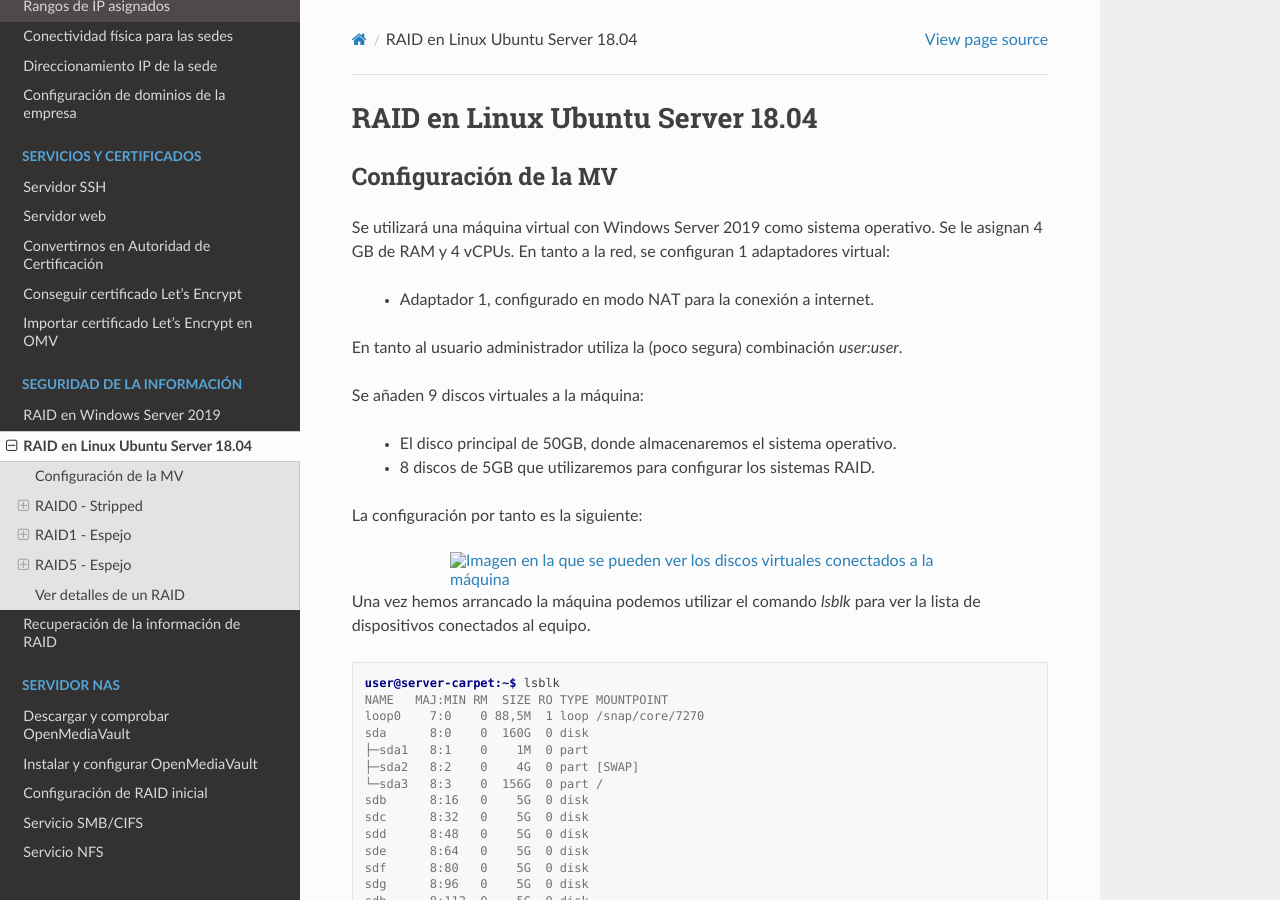
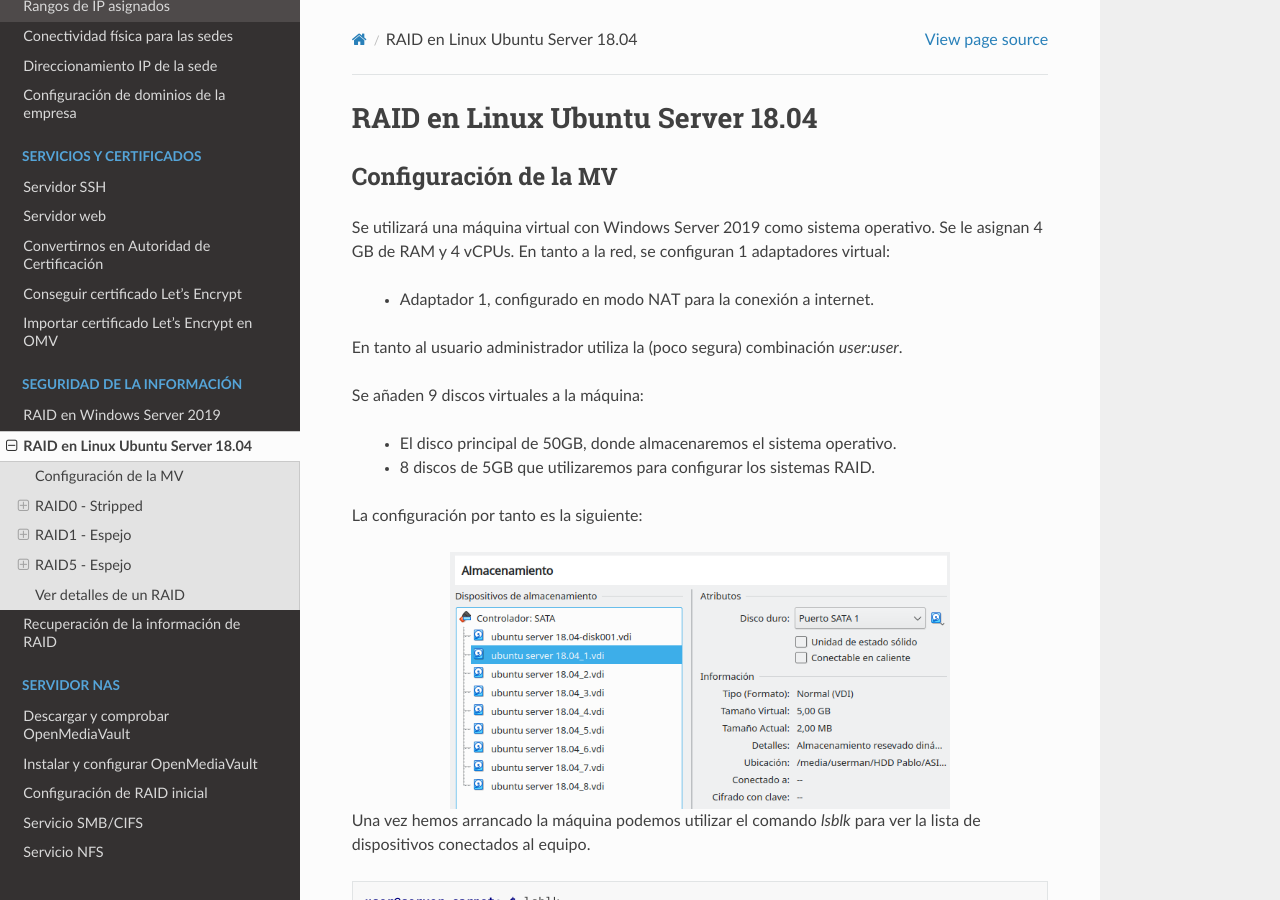
Before and after one commit to gonzaleztroyano/ASIR2-SYAD-P1, a Sphinx documentation site: the page built from docs/source/raid/raid-linux.rst, in a window 1280 px wide and 900 px high. Built offline with Sphinx 7.4.7 and the Read the Docs theme 2.0.0, drawn with Linux system fonts in a browser that asks for light colours.

Commit message:
Cooregir ruta imagen en pruebas

```diff
--- a/docs/source/raid/raid-linux.rst
+++ b/docs/source/raid/raid-linux.rst
@@ -19,7 +19,7 @@
 La configuración por tanto es la siguiente:
 
 
-.. image :: images/raid/raid4.png
+.. image :: ../images/raid/raid4.png
    :width: 500
    :align: center
    :alt: Imagen en la que se pueden ver los discos virtuales conectados a la máquina
```
